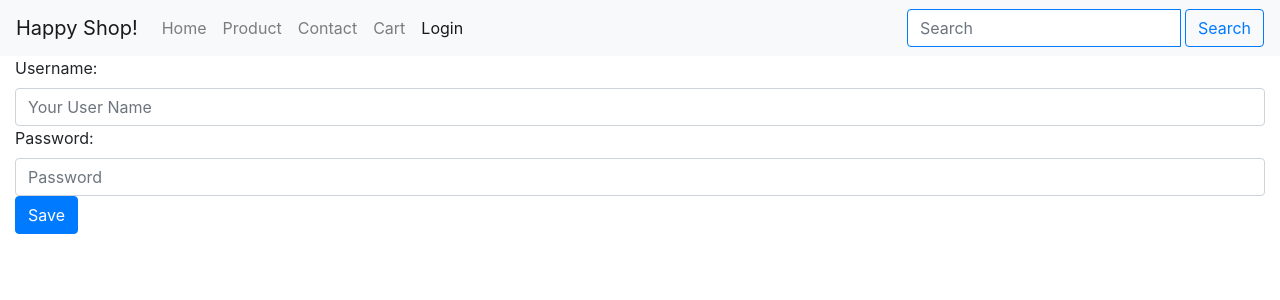
After one commit to techamit95ch/ecommerce, a Django app: page /login/ in a window 1280 px wide. The commit adds this page. Shown: the top 300 px of the page. Run offline with Django 3.2, Linux system fonts and the light colour scheme; some libraries are stand-ins or nearby versions.

Commit message:
Account Section & logout

```diff
--- a/accounts/views.py
+++ b/accounts/views.py
@@ -3,6 +3,8 @@ from django.contrib.auth import authenticate, login, get_user_model
 from django.http import HttpResponse
 from django.shortcuts import render, redirect
 from ecommerce.forms import ContactForm, LoginForm, RegisterForm
+from django.utils.http import is_safe_url # For saf login
+
 
 
 # Create your views here.
@@ -11,10 +13,11 @@ def login_Page(request):
     # print(request.user.is_authenticated)
     context = {
         "form": form
-
     }
-
-
+    # To check For The next Url...
+    next_ = request.GET.get('next')
+    next_post = request.POST.get('next')
+    redirect_path = next_ or next_post
     if form.is_valid():
         # print(form.cleaned_data)
         username = form.cleaned_data.get('username')
@@ -24,6 +27,12 @@ def login_Page(request):
 
         if user is not None:
             login(request, user)
+            if is_safe_url(redirect_path, request.get_host()):
+                return redirect(redirect_path)
+            else:
+                return redirect('/')
+
+
             # print('USER LOGGED IN ')
             # Redirect to a success page.
             # context["form"] = LoginForm()
@@ -35,7 +44,7 @@ def login_Page(request):
 
         # context["form"] = LoginForm()
 
-    return render(request, 'auth/login.html', context)
+    return render(request, 'accounts/login.html', context)
 
 
 User = get_user_model()
@@ -55,4 +64,4 @@ def registerPage(request):
         password = form.cleaned_data.get('password')
         newUser = User.objects.create_user(username, email, password)
         print(newUser)
-    return render(request, 'auth/register.html', context)
+    return render(request, 'accounts/register.html', context)
--- a/ecommerce/settings.py
+++ b/ecommerce/settings.py
@@ -41,7 +41,8 @@ INSTALLED_APPS = [
     'search',
     'tags',
     'cart',
-    'orders'
+    'orders',
+    'accounts'
 
 ]
 
@@ -54,7 +55,7 @@ MIDDLEWARE = [
     'django.contrib.messages.middleware.MessageMiddleware',
     'django.middleware.clickjacking.XFrameOptionsMiddleware',
 ]
-
+LOGOUT_REDIRECT_URL = '/login/'
 ROOT_URLCONF = 'ecommerce.urls'
 
 TEMPLATES = [
--- a/ecommerce/urls.py
+++ b/ecommerce/urls.py
@@ -17,18 +17,21 @@ from django.contrib import admin
 from django.conf import settings
 from django.conf.urls.static import static
 from django.urls import path, include
-from .views import home_page, contact_page #, login_Page, registerPage
+from .views import home_page, contact_page
+from accounts.views import login_Page, registerPage
 from cart.views import  cart_home
+from django.contrib.auth.views import  LogoutView
 
 urlpatterns = [
     path('', home_page, name='home'),  # here this name is important  during navingation, we dont have to type that url
     # we simply have to recall this given name
     path('contact/', contact_page, name='contact'),
-    # path('login/', login_Page, name="login"),
+    path('login/', login_Page, name="login"),
+    path('logout', LogoutView.as_view(), name='logout'),
     # Cart Component we will change later
     # path('cart/', cart_home, name="cart"),
 
-    # path('register/', registerPage, name="register"),
+    path('register/', registerPage, name="register"),
     path('admin/', admin.site.urls),
     path('products/', include('products.urls', namespace="products")),
 
--- /dev/null
+++ b/templates/accounts/login.html
@@ -0,0 +1,10 @@
+{% extends 'base.html' %}
+{% load static %}
+<!-- this block content exchange layout to parent -->
+{% block content %}
+
+    <form method="POST">{% csrf_token %}
+        {{ form }}
+        <button type="submit" class="btn btn-primary">Save</button>
+    </form>
+{% endblock %}
--- a/templates/base/navbar.html
+++ b/templates/base/navbar.html
@@ -1,8 +1,9 @@
 {% load static %}
 
-{% url 'contact' as cntct %}
+{% url 'contact' as contact %}
 {% url 'home' as home %}
-<!-- {% url 'login' as login %} -->
+{% url 'login' as login %}
+{% url 'logout' as logout %}
 {% url 'products:list' as product %}
 {% url 'cart:home' as cart_url %}
 
@@ -23,7 +24,7 @@
             <li class="nav-item {% if request.path == product %}  active {% endif %} ">
                 <a class="nav-link" href="{% url  'products:list' %}">Product</a>
             </li>
-            <li class="nav-item {% if request.path == cntct %}  active {% endif %} ">
+            <li class="nav-item {% if request.path == contact %}  active {% endif %} ">
                 <a class="nav-link" href="{% url  'contact' %}">Contact</a>
             </li>
 
@@ -32,6 +33,17 @@
                     {{ request.session.cart_items }}
                 </a>
             </li>
+        {% if request.user.is_authenticated %}
+                <li class="nav-item {% if request.path == login %}  active {% endif %} ">
+                    <a class="nav-link" href="{% url  'logout' %}">Log Out</a>
+                </li>
+            {% else %}
+
+
+                <li class="nav-item {% if request.path == login %}  active {% endif %} ">
+                    <a class="nav-link" href="{% url  'login' %}">Login</a>
+                </li>
+            {% endif %}
             <!--
           <li class="nav-item dropdown">
             <a class="nav-link dropdown-toggle" href="#" id="navbarDropdown" role="button" data-toggle="dropdown" aria-haspopup="true" aria-expanded="false">
```
Also changed, not shown: templates/accounts/register.html (added, +9 -0 lines), db.sqlite3.
